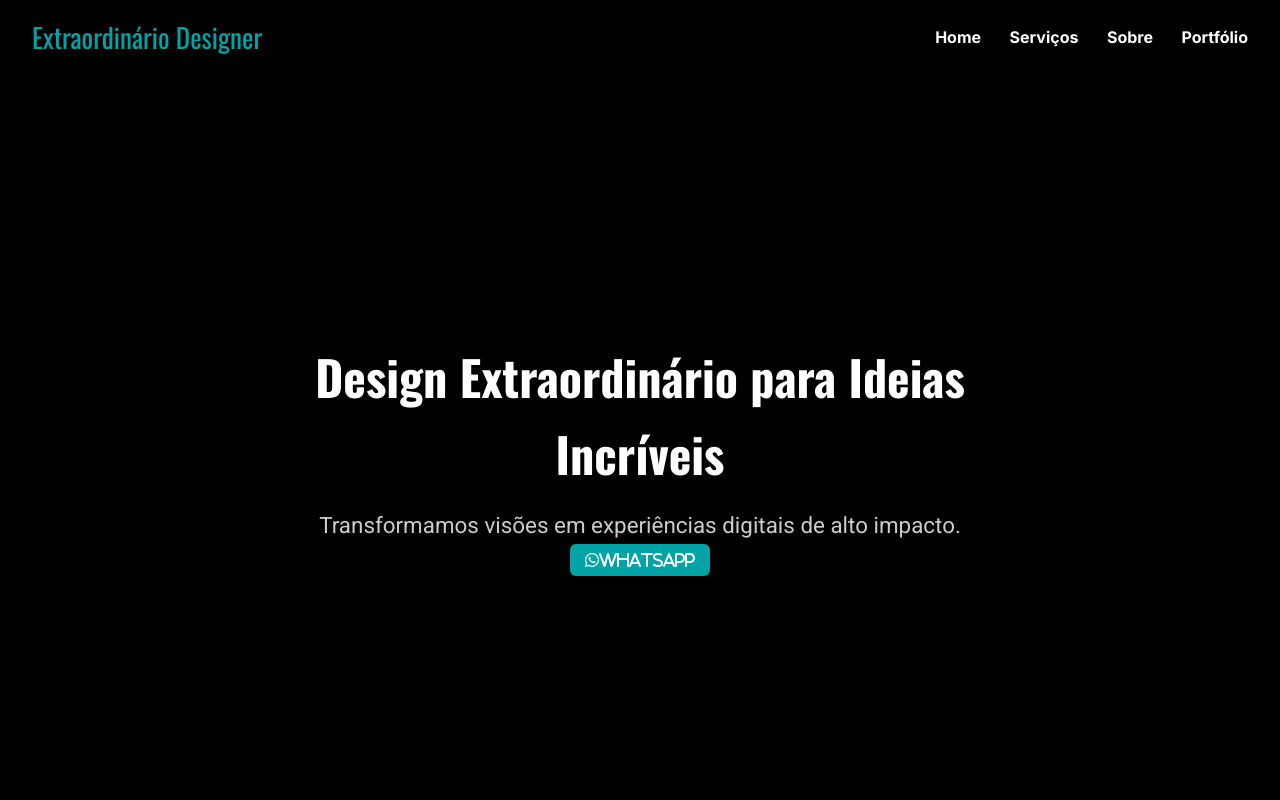
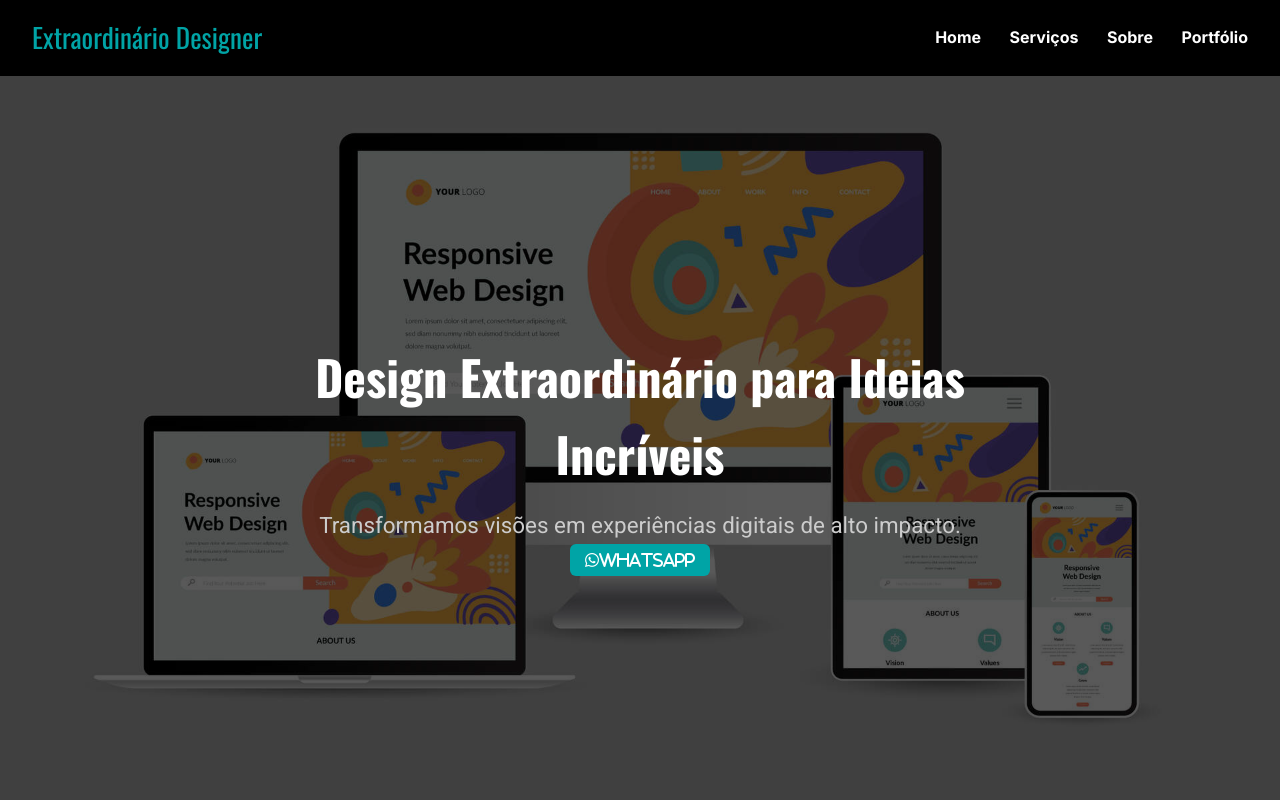
Before and after one commit to Jonathan-Extr/Jonathan-Rodrigues, a plain HTML site: page index.html in a window 1280 px wide. Shown: the top 800 px of the page. Drawn offline with nearby package versions, Linux system fonts and the light colour scheme.

Commit message:
Corrigir caminho da imagem hero

```diff
--- a/css/homer.css
+++ b/css/homer.css
@@ -57,7 +57,7 @@ a {
 
 .hero {
     position: relative;
-    background-image: url(img/hero.jpg);
+    background-image: url(../img/programacao.jpg);
     background-size: cover;
     background-position: center;
     background-repeat: no-repeat;
```
